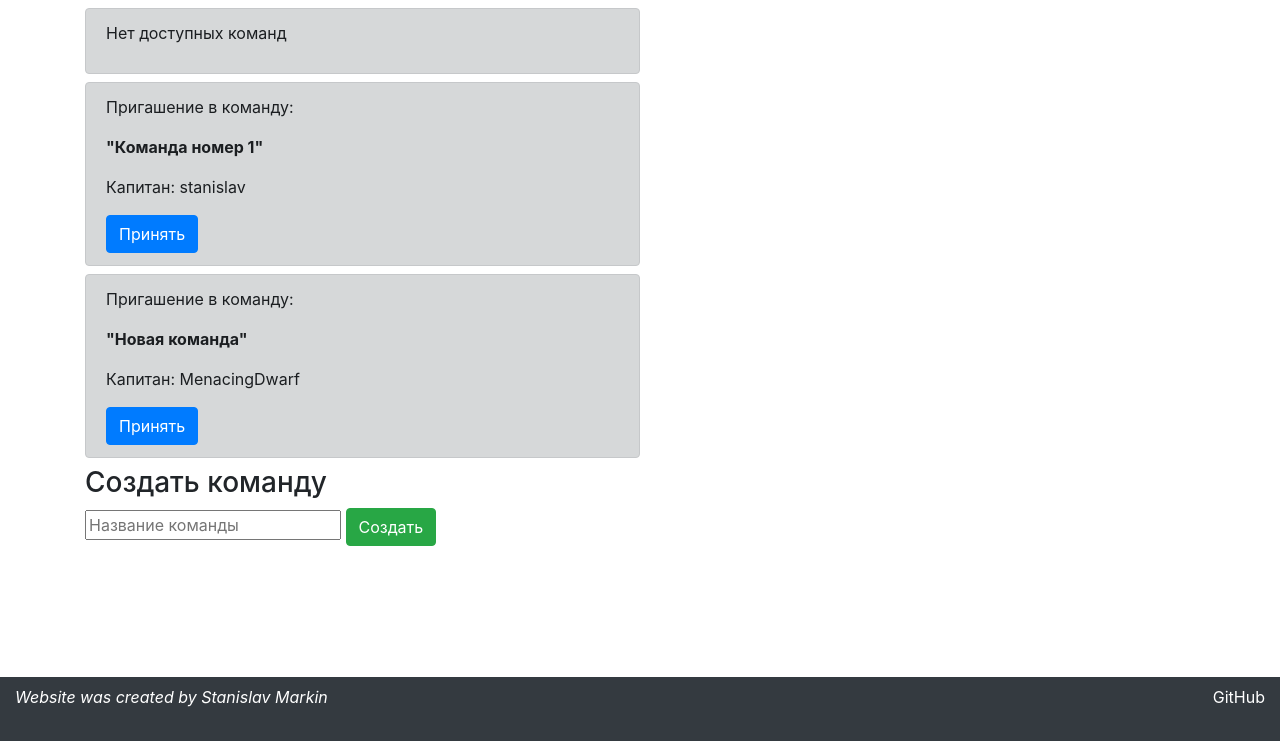
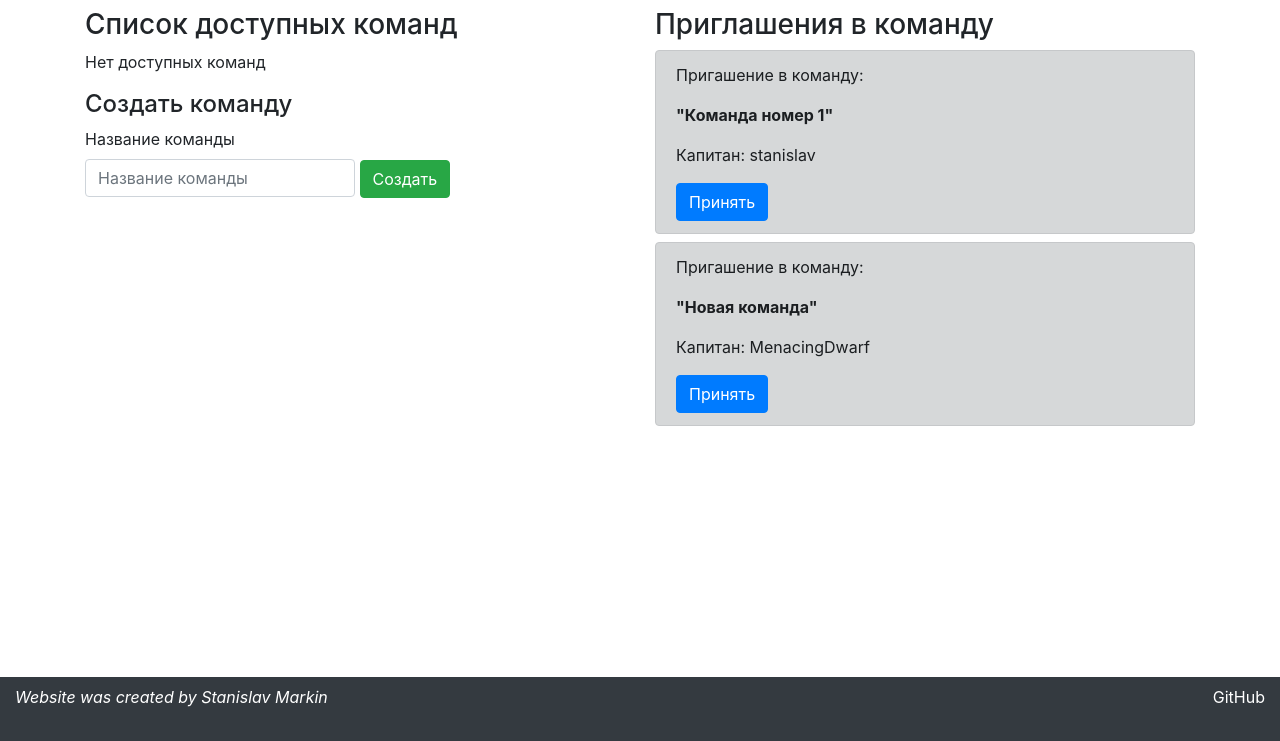
Before and after one commit to MenacingDwarf/NightQuest, a Django app: page /teams in a window 1280 px wide. Shown: the part 59-800 px from the top of the page. Run offline with Django 3.2, Linux system fonts and the light colour scheme; a user stored in the database is signed in; data comes from the database, SQL or seed files in the repository; both versions use the stored data as it was after the commit; some libraries are stand-ins or nearby versions.

Commit message:
Изменения фронта Были подправлены формочки, некоторые страницы были разделены на колонки

```diff
--- a/holdingApp/templates/holdingApp/mainWrapper.html
+++ b/holdingApp/templates/holdingApp/mainWrapper.html
@@ -14,6 +14,9 @@
             <li class="nav-item"><a class="nav-link h6" href="/quest/{{ quest.id }}">Текущая загадка</a></li>
         </ul>
     </div>
+    <span class="h6 text-white float-right mr-2">{{ user.username }}: </span>
+    <a class="text-light mr-2 h6 float-right" href="/personal">Личный кабинет</a></li>
+    <a class="text-light h6 float-right" href="/logout/">Выйти</a></li>
 </nav>
 <div class="container">
     {% block content %}
--- a/preparationApp/templates/preparationApp/teamsPage.html
+++ b/preparationApp/templates/preparationApp/teamsPage.html
@@ -1,13 +1,14 @@
 {%  extends 'preparationApp/mainWrapper.html' %}
 {% block title %}Команды{% endblock %}
 {% block content %}
+    <div class="row">
+    <div class="col-6">
+    <h3>Список доступных команд</h3>
     {% if teams_list|length == 0 %}
-        <div class="alert alert-dark w-50 mb-2">
             <p>Нет доступных команд</p>
-        </div>
     {% else %}
         {% for team in teams_list %}
-            <div class="alert alert-dark w-50 mb-2">
+            <div class="alert alert-dark mb-2">
                 <h3>{{ team.title }}</h3>
                 <p>{% if user.username == team.captain.username %}Вы капитан этой команды
                 {% else %}Капитан команды: {{ team.captain }}{% endif %}</p>
@@ -15,16 +16,25 @@
             </div>
         {% endfor %}
     {% endif %}
+    <h4>Создать команду</h4>
+    <form action="teams/add/team" method="post">{% csrf_token %}
+        <label class="d-block" for="title">Название команды</label>
+        <input type="text" class="form-control d-inline w-50" id="title" placeholder="Название команды" name="title">
+        <input type="submit" class="btn btn-success" value="Создать">
+    </form>
+    </div>
+    <div class="col-6">
+    <h3>Приглашения в команду</h3>
+    {% if invites_list|length == 0 %}
+        Нет приглашений в команду
+    {% endif %}
     {% for invite in invites_list %}
-        <div class="alert alert-dark w-50 mb-2">
+        <div class="alert alert-dark mb-2">
             <p>Пригашение в команду:</p> <p><b>"{{ invite.team.title }}"</b></p>
             <p>Капитан: {{ invite.team.captain }}</p>
             <a class="btn btn-primary" href="/teams/accept/invite/{{ invite.id }}">Принять</a>
         </div>
     {% endfor %}
-    <h3>Создать команду</h3>
-    <form action="teams/add/team" method="post">{% csrf_token %}
-        <input type="text" placeholder="Название команды" name="title">
-        <input type="submit" class="btn btn-success" value="Создать">
-    </form>
+    </div>
+    </div>
 {% endblock %}
```
Also changed, not shown: creationApp/templates/creationApp/puzzlePage.html (+21 -15 lines), preparationApp/templates/preparationApp/questsPage.html (+11 -5 lines), db.sqlite3.
